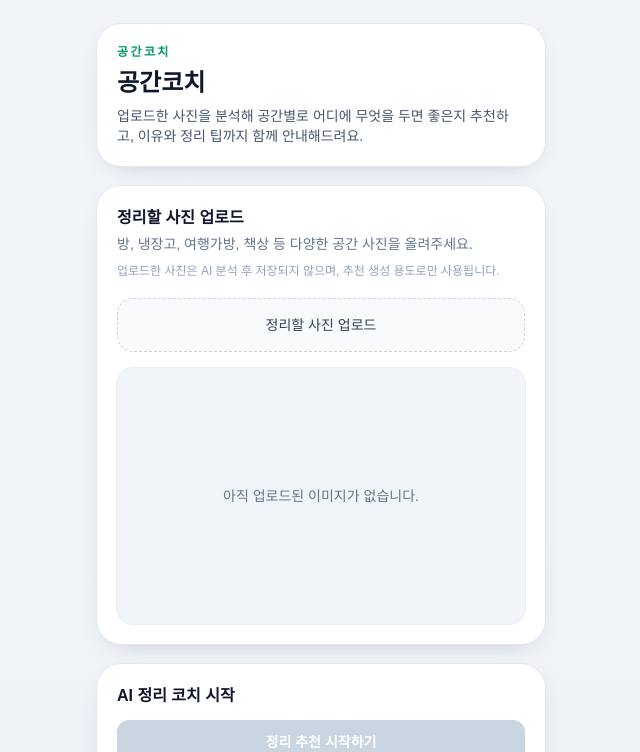
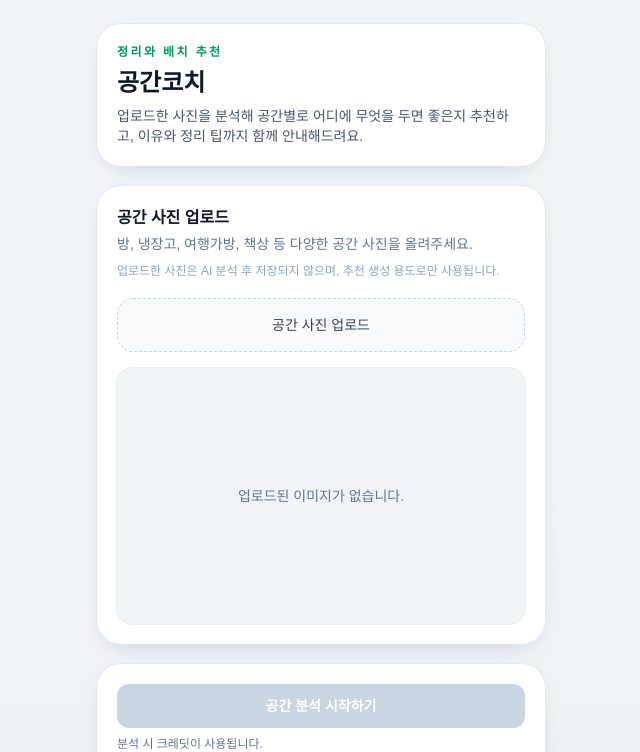
Before and after one commit to chosangjun/space-coach, a Next.js app: page / in a window 1280 px wide. Shown: the top 752 px of the page, without its empty margins (319-959 px from the left). Built offline with nearby package versions, Linux system fonts and the light colour scheme.

Commit message:
clean up ui

```diff
--- a/app/page.tsx
+++ b/app/page.tsx
@@ -191,7 +191,7 @@ export default function Home() {
       <div className="mx-auto flex w-full max-w-md flex-col gap-5">
         <section className="rounded-3xl bg-white p-5 shadow-[0_8px_28px_-16px_rgba(15,23,42,0.35)] ring-1 ring-slate-200/80">
           <p className="text-xs font-semibold uppercase tracking-[0.2em] text-emerald-600">
-            공간코치
+            정리와 배치 추천
           </p>
           <h1 className="mt-2 text-2xl font-bold leading-tight">
             공간코치
@@ -202,7 +202,7 @@ export default function Home() {
         </section>
 
         <section className="rounded-3xl bg-white p-5 shadow-[0_8px_28px_-16px_rgba(15,23,42,0.35)] ring-1 ring-slate-200/80">
-          <h2 className="text-base font-semibold">정리할 사진 업로드</h2>
+          <h2 className="text-base font-semibold">공간 사진 업로드</h2>
           <p className="mt-1 text-sm text-slate-500">
             방, 냉장고, 여행가방, 책상 등 다양한 공간 사진을 올려주세요.
           </p>
@@ -210,7 +210,7 @@ export default function Home() {
   업로드한 사진은 AI 분석 후 저장되지 않으며, 추천 생성 용도로만 사용됩니다.
 </p>
           <label className="mt-4 flex cursor-pointer items-center justify-center rounded-2xl border border-dashed border-slate-300 bg-slate-50 px-4 py-4 text-sm font-medium text-slate-700 transition hover:border-emerald-400 hover:bg-emerald-50">
-            정리할 사진 업로드
+            공간 사진 업로드
             <input
               type="file"
               accept=".jpg,.jpeg,.png,.webp"
@@ -234,7 +234,7 @@ export default function Home() {
               </button>
             ) : (
               <div className="flex h-64 max-h-[62vh] items-center justify-center px-4 text-center text-sm text-slate-500">
-                아직 업로드된 이미지가 없습니다.
+                업로드된 이미지가 없습니다.
               </div>
             )}
           </div>
@@ -286,8 +286,7 @@ export default function Home() {
         </section>
 
         <section className="rounded-3xl bg-white p-5 shadow-[0_8px_28px_-16px_rgba(15,23,42,0.35)] ring-1 ring-slate-200/80">
-          <h2 className="text-base font-semibold">AI 정리 코치 시작</h2>
-          <div className="mt-3 space-y-2">
+          <div className="space-y-2">
             <button
               type="button"
               onClick={() => setIsConfirmModalOpen(true)}
@@ -302,10 +301,10 @@ export default function Home() {
                 ? isOptimizing
                   ? "이미지 최적화 중..."
                   : "정리 추천 분석 중..."
-                : "정리 추천 시작하기"}
+                : "공간 분석 시작하기"}
             </button>
             <p className="text-xs text-slate-500">
-              AI 분석 시 크레딧이 사용됩니다.
+              분석 시 크레딧이 사용됩니다.
             </p>
           </div>
           <div className="mt-3 rounded-2xl border border-slate-200/90 bg-slate-50 p-3 text-xs text-slate-600">
@@ -314,7 +313,7 @@ export default function Home() {
         </section>
 
         <section className="rounded-3xl bg-white p-5 shadow-[0_8px_28px_-16px_rgba(15,23,42,0.35)] ring-1 ring-slate-200/80">
-          <h2 className="text-base font-semibold">AI 추천 카드</h2>
+          <h2 className="text-base font-semibold">추천 결과</h2>
           <div className="mt-3 flex flex-col gap-3">
             {!previewUrl ? (
               <div className="rounded-xl border border-slate-200 bg-slate-50 p-4 text-sm text-slate-500">
```
